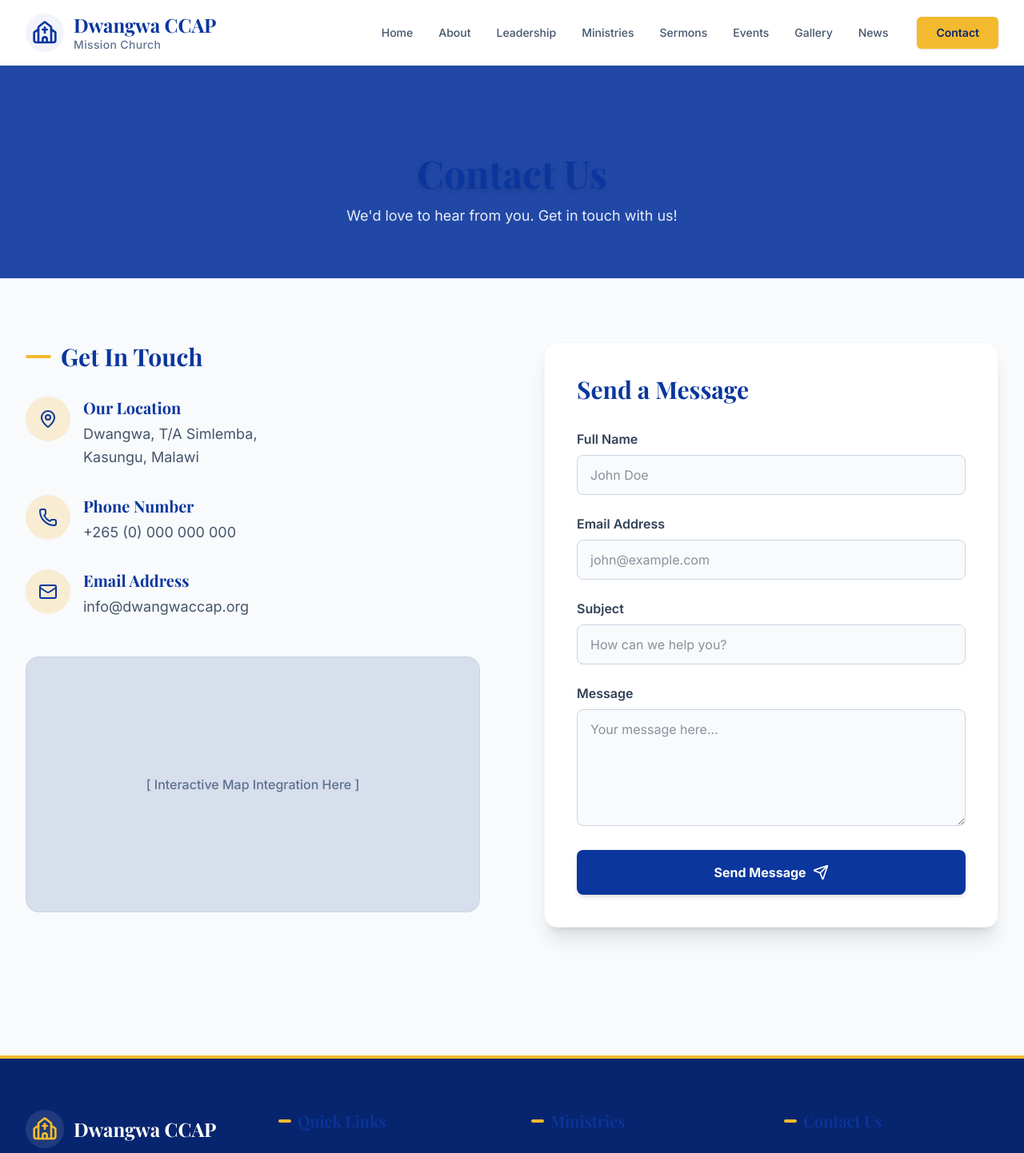
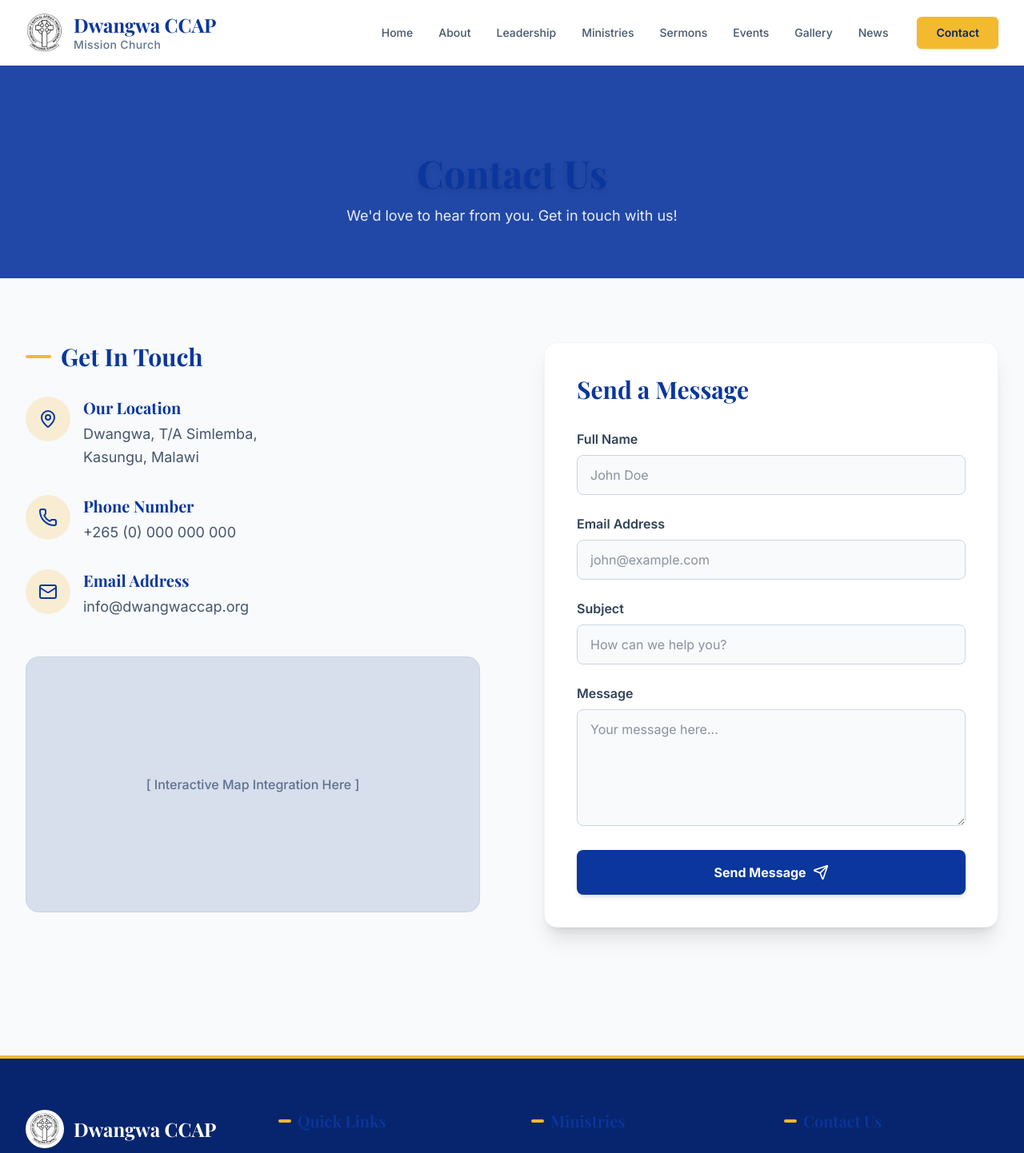
Before and after one commit to FidoMajawa/DwangwaWeb, a React (Vite) app: page /contact in a window 1280 px wide. Shown: the top 1442 px of the page at 80% size. Built offline with nearby package versions, Linux system fonts and the light colour scheme; a web font is replaced by a local one.

Commit message:
3 commit

```diff
--- a/src/components/Footer.jsx
+++ b/src/components/Footer.jsx
@@ -11,8 +11,8 @@ const Footer = () => {
           {/* Brand Col */}
           <div className="col-span-1 lg:col-span-1">
             <div className="flex items-center gap-3 mb-6">
-              <div className="bg-white/10 p-2 rounded-full">
-                <Church className="text-secondary" size={32} />
+              <div className="bg-white p-1 rounded-full">
+                <img src="/logo.png" alt="Dwangwa CCAP Logo" className="h-10 w-10 object-contain rounded-full" />
               </div>
               <h3 className="font-heading text-2xl font-bold text-white mb-0">Dwangwa CCAP</h3>
             </div>
--- a/src/components/Header.jsx
+++ b/src/components/Header.jsx
@@ -36,9 +36,7 @@ const Header = () => {
         <div className="max-w-7xl mx-auto px-4 sm:px-6 lg:px-8 flex justify-between items-center">
           {/* Logo */}
           <Link to="/" className="flex items-center gap-3 group" onClick={() => setIsMenuOpen(false)}>
-            <div className="bg-primary/5 p-2 rounded-full group-hover:bg-primary/10 transition-colors">
-              <Church size={32} className="text-primary" />
-            </div>
+            <img src="/logo.png" alt="Dwangwa CCAP Logo" className="h-12 w-12 object-contain group-hover:scale-105 transition-transform" />
             <div>
               <h1 className="font-heading text-xl md:text-2xl font-bold text-primary leading-tight">Dwangwa CCAP</h1>
               <p className="text-sm text-slate-500 font-medium tracking-wide">Mission Church</p>
--- a/src/pages/Home.jsx
+++ b/src/pages/Home.jsx
@@ -19,8 +19,8 @@ const Home = () => {
 
         <div className="relative z-10 max-w-7xl mx-auto px-4 sm:px-6 lg:px-8 text-center">
           <span className="inline-block py-1 px-3 rounded-full bg-secondary text-primary-dark text-xs font-bold tracking-wider uppercase mb-6 shadow-sm">Welcome Home</span>
-          <h1 className="font-heading text-4xl md:text-6xl font-bold mb-6 leading-tight drop-shadow-md">
-            Dwangwa CCAP <br className="hidden md:block"/> Mission Church
+          <h1 className="font-heading text-4xl md:text-6xl font-bold mb-6 leading-tight drop-shadow-md text-amber-500">
+            Dwangwa CCAP <br className="hidden md:block" /> Mission Church
           </h1>
           <p className="text-lg md:text-xl text-slate-200 max-w-2xl mx-auto mb-10 font-light leading-relaxed">
             Growing Together in Faith, Serving in Love, and Glorifying God in Everything We Do.
```
Also changed, not shown: public/logo.png (added).
